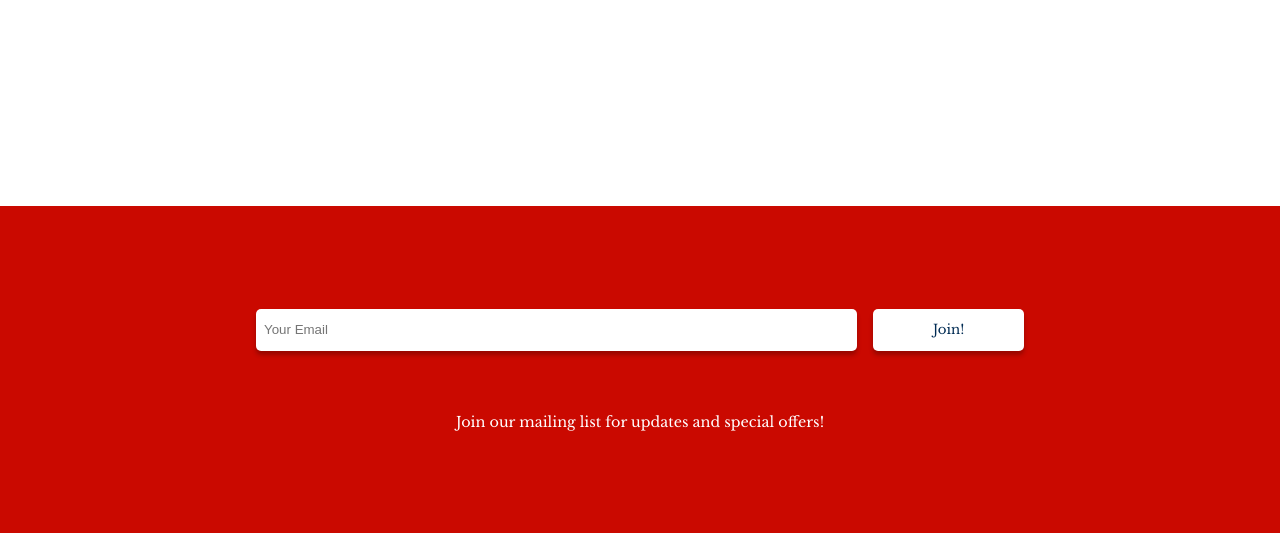
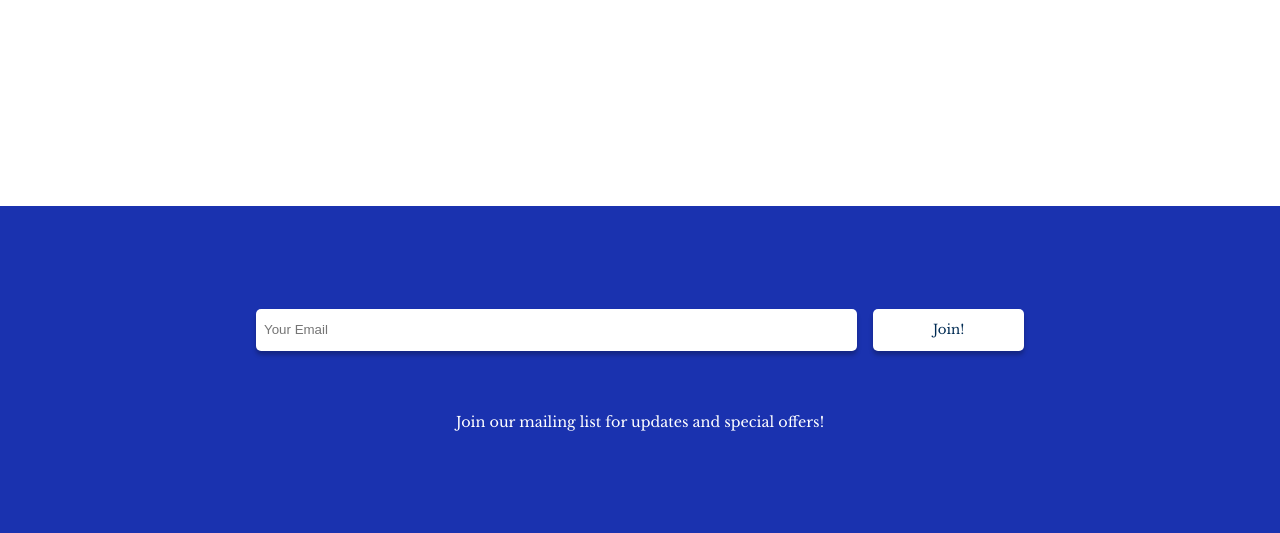
Before and after one commit to genna-umenhofer/new-simply-complex, a PHP site: page / in a window 1280 px wide. Shown: the part 2183-2716 px from the top of the page. Run offline with PHP 8.4, Linux system fonts and the light colour scheme.

Commit message:
fixed call to action background color

```diff
--- a/styles.css
+++ b/styles.css
@@ -175,7 +175,7 @@ nav > div > img {
 .call-to-action {
   display: flex;
   flex-direction: column;
-  background-color: var(--scas-orange);
+  background-color: var(--scas-purple);
   color: white;
   padding: 8% 20% 8% 20%;
   justify-content: center;
```
